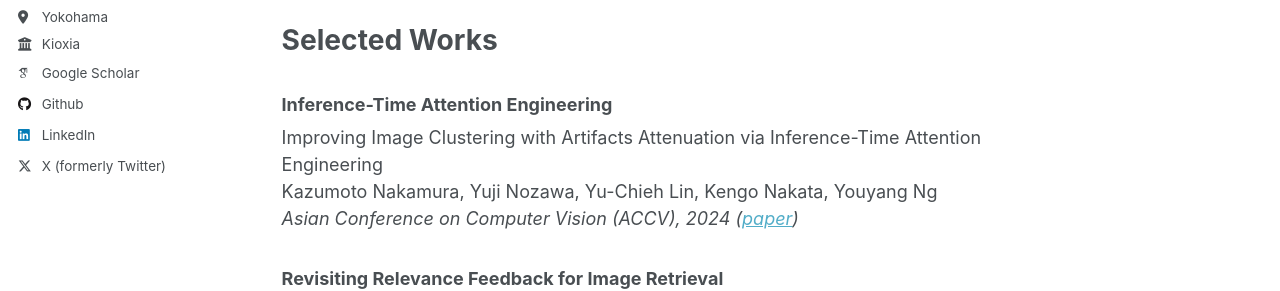
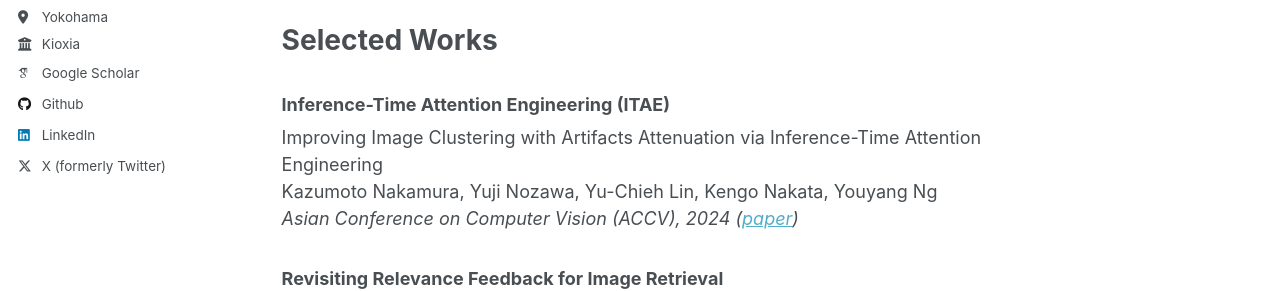
Before and after one commit to yy29/yy29.github.io, a Jekyll site: the page built from _pages/about.md, in a window 1280 px wide and 900 px high. Shown: the part 414-705 px from the top of the window. Built offline with Jekyll 4.4.1, drawn with Linux system fonts in a browser that asks for light colours; some web fonts are replaced.

Commit message:
Update about.md

```diff
--- a/_pages/about.md
+++ b/_pages/about.md
@@ -13,7 +13,7 @@ I'm Youyang. I am currently a researcher and team leader at the research lab of
 
 Selected Works
 ======
-### Inference-Time Attention Engineering
+### Inference-Time Attention Engineering (ITAE)
 Improving Image Clustering with Artifacts Attenuation via Inference-Time Attention Engineering
 Kazumoto Nakamura, Yuji Nozawa, Yu-Chieh Lin, Kengo Nakata, Youyang Ng
 *Asian Conference on Computer Vision (ACCV), 2024 ([paper](https://arxiv.org/abs/2410.04801))*
```
